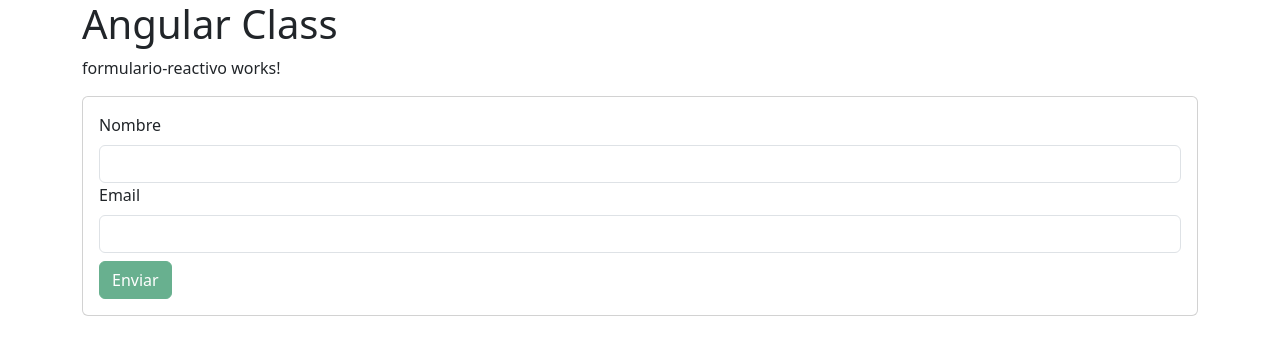
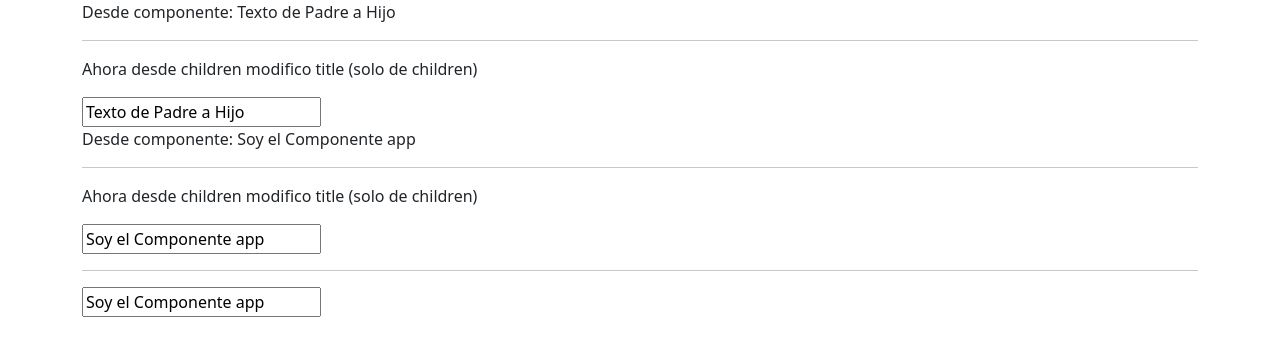
Before and after one commit to wilmarcabezas/angular-clase-01, an Angular app: page / in a window 1280 px wide. Shown: the top 356 px of the page. Built offline with nearby package versions, Linux system fonts and the light colour scheme.

Commit message:
Props- Pasar valores de Padre a Hijo

```diff
--- a/src/app/app.component.html
+++ b/src/app/app.component.html
@@ -1,4 +1,7 @@
 <div class="container">
-    <h1>{{title}}</h1>
-    <app-formulario-reactivo></app-formulario-reactivo>
+    <app-children title="Texto de Padre a Hijo"></app-children>
+    <br/>
+    <app-children [title]="title"></app-children>
+    <hr/>
+    <input type="text" [(ngModel)]="title">
 </div>
--- a/src/app/app.component.ts
+++ b/src/app/app.component.ts
@@ -9,16 +9,18 @@ import { SwitchComponent } from './switch/switch.component';
 import { FormularioPlantillaComponent } from './formulario-plantilla/formulario-plantilla.component';
 import { FormsModule, ReactiveFormsModule } from '@angular/forms';
 import {FormularioReactivoComponent} from './formulario-reactivo/formulario-reactivo.component'
+import { ChildrenComponent } from './children/children.component';
 
 @Component({
   selector: 'app-root',
   standalone: true,
   imports: [RouterOutlet, FormsModule, ReactiveFormsModule, FooterComponent,
     BuclesComponent, SwitchComponent,ContadorComponent, BotonesComponent,
+    ChildrenComponent,
     FormularioComponent, FormularioPlantillaComponent,FormularioReactivoComponent],
   templateUrl: './app.component.html',
   styleUrl: './app.component.css'
 })
 export class AppComponent {
-  title = 'Angular Class';
+  title = 'Soy el Componente app';
 }
--- /dev/null
+++ b/src/app/children/children.component.html
@@ -0,0 +1,5 @@
+
+Desde componente: {{ title}}
+<hr/>
+<p>Ahora desde children modifico title (solo de children)</p>
+<input type="text" [(ngModel)]="title">
```
Also changed, not shown: src/app/children/children.component.ts (added, +15 -0 lines), src/app/children/children.component.css (added).
